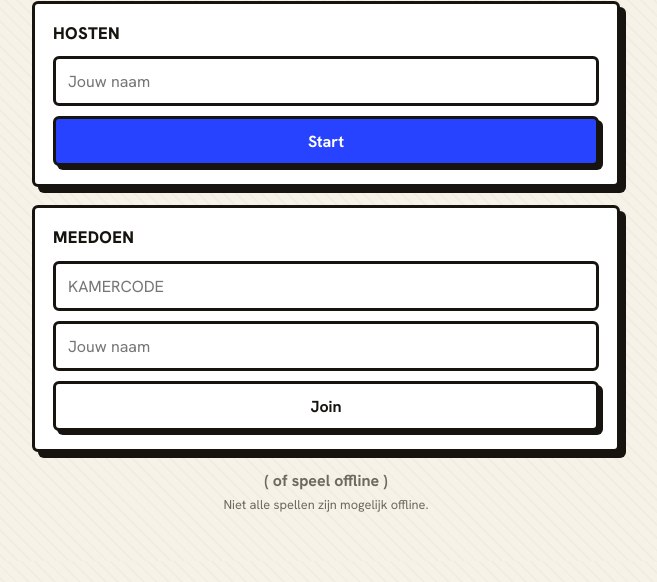
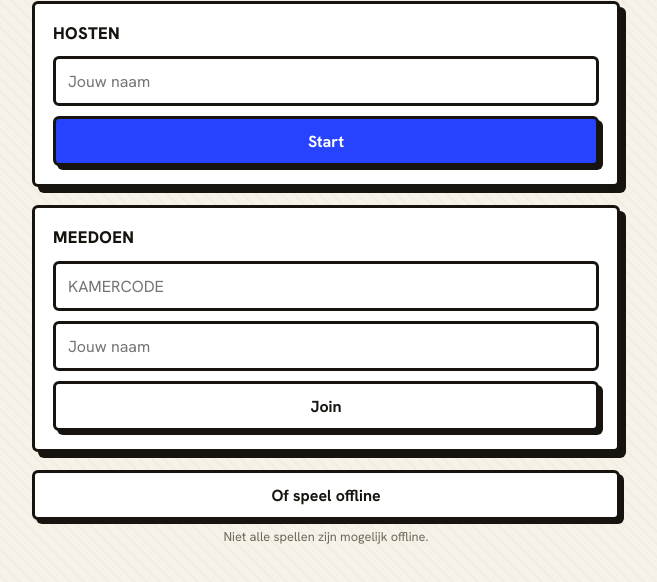
Before and after one commit to NikkiBouman/social-games, a website: page index.html in a window 1280 px wide. Shown: the part 60-642 px from the top of the page, without its empty margins (314-971 px from the left). Drawn offline with Linux system fonts and the light colour scheme.

Commit message:
style: make "Of speel offline" a real button

```diff
--- a/assets/styles.css
+++ b/assets/styles.css
@@ -197,9 +197,7 @@ body.is-playing .wrap { padding-top: 14px; }
 .lobby-games .btn { min-height: 60px; font-size: 1.1rem; }
 .resume { border-color: var(--pop); }
 .resume-line { margin: 0 0 12px; font-weight: 700; }
-.offline-link { text-align: center; margin: 18px 0 4px; }
-.offline-link a { color: var(--muted); font-weight: 700; text-decoration: none; }
-.offline-note { text-align: center; color: var(--muted); font-size: 0.8rem; margin: 0; }
+.offline-note { text-align: center; color: var(--muted); font-size: 0.8rem; margin: 8px 0 0; }
 
 /* ---------- Imposter ---------- */
 .imp-stage { display: flex; flex-direction: column; gap: 16px; min-height: 60vh; }
--- a/index.html
+++ b/index.html
@@ -74,7 +74,7 @@
 
         ${state.error ? `<p class="error">${esc(state.error)}</p>` : ""}
 
-        <p class="offline-link"><a href="#" id="offline">( of speel offline )</a></p>
+        <button id="offline" class="btn btn-block" style="margin-top:18px">Of speel offline</button>
         <p class="offline-note">Niet alle spellen zijn mogelijk offline.</p>`;
 
       if (r) {
```
